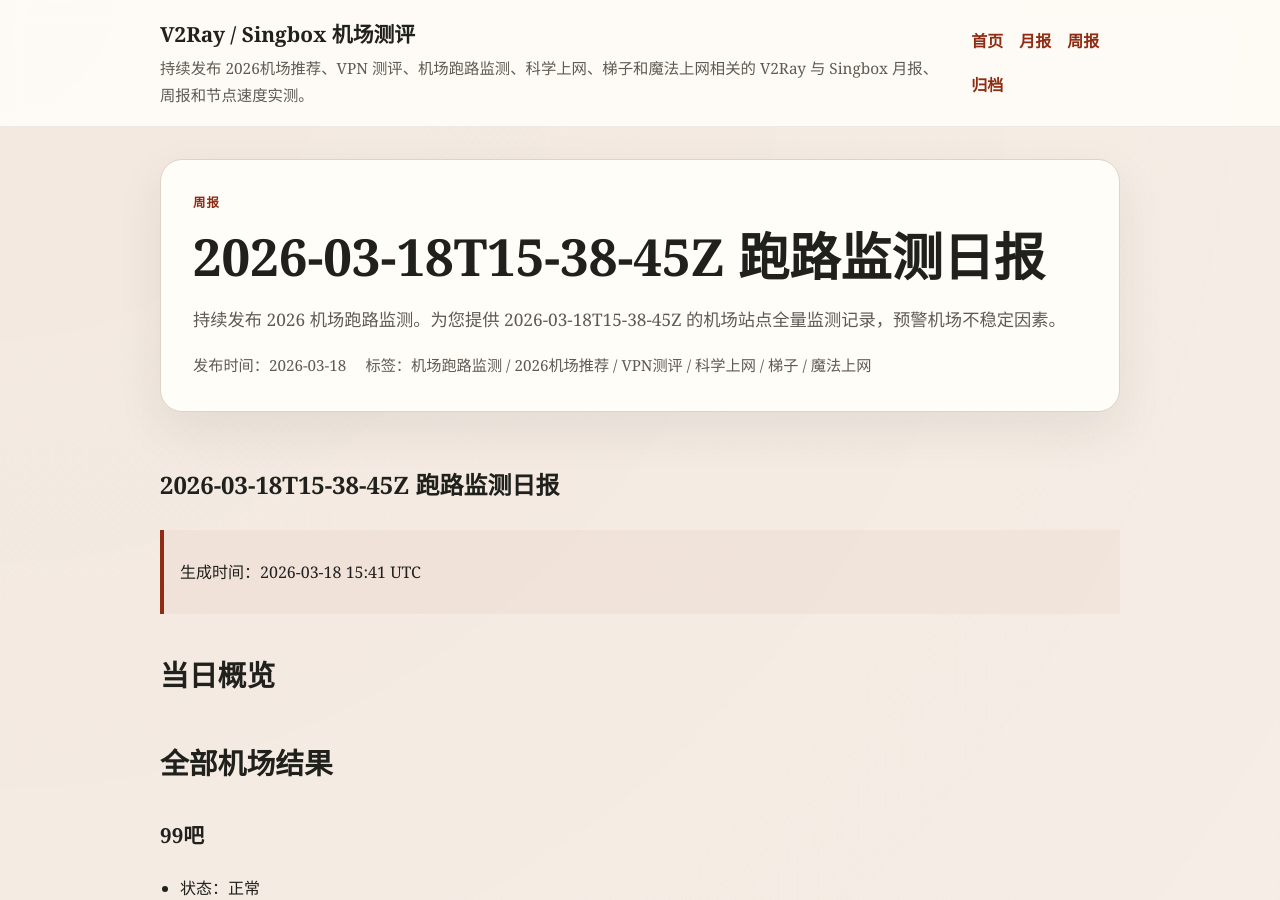
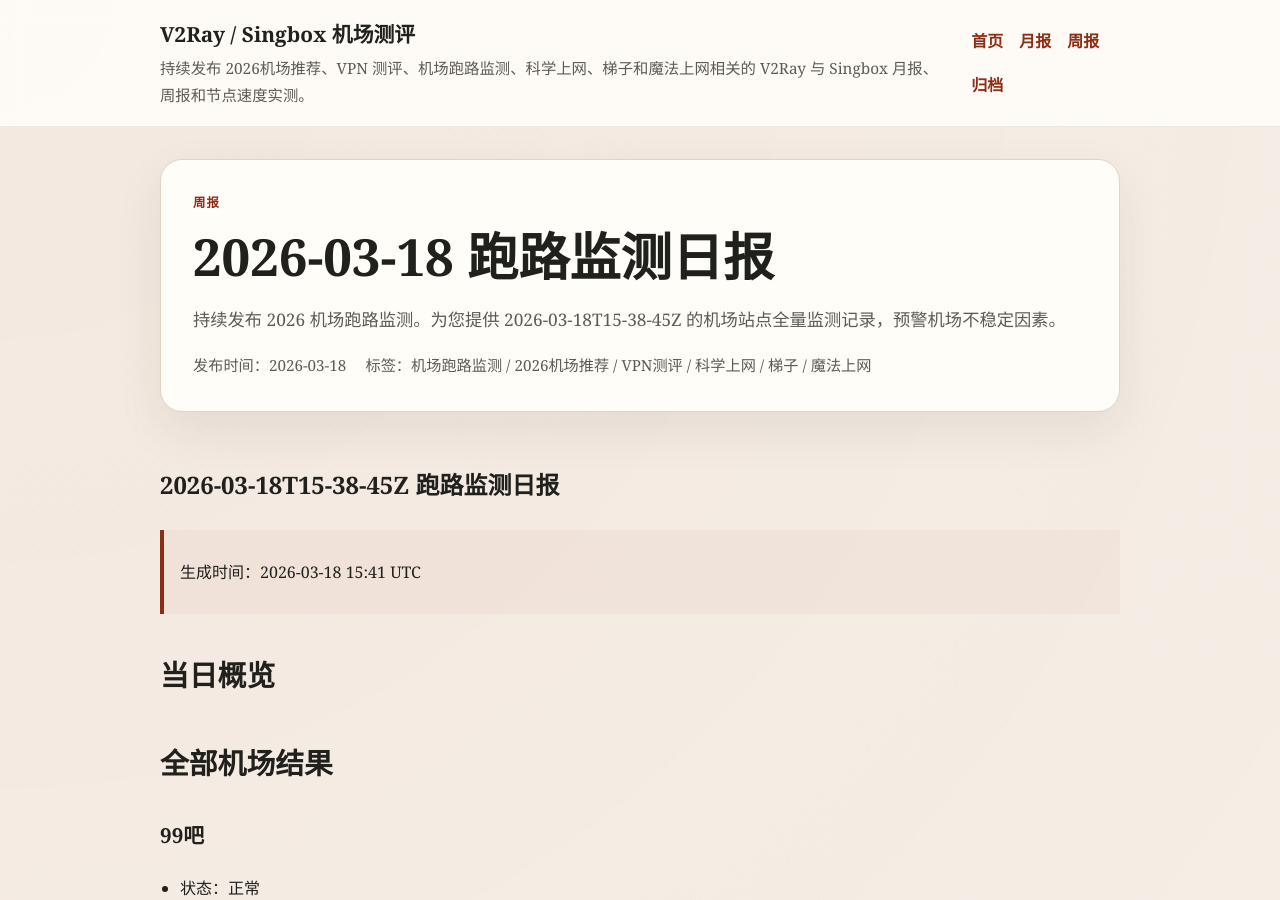
Before and after one commit to newkaiwen92-sudo/2026_v2ray_singbox_Test, a Jekyll site: the page built from _posts/2026-03-18-机场监测、跑路检查.md, in a window 1280 px wide and 900 px high. Built offline with Jekyll 4.4.1, drawn with Linux system fonts in a browser that asks for light colours.

Commit message:
fix: beautify title and simplify weekly filter

```diff
--- a/_posts/2026-03-18-机场监测、跑路检查.md
+++ b/_posts/2026-03-18-机场监测、跑路检查.md
@@ -1,6 +1,6 @@
 ---
 layout: post
-title: "2026-03-18T15-38-45Z 跑路监测日报"
+title: "2026-03-18 跑路监测日报"
 description: "持续发布 2026 机场跑路监测。为您提供 2026-03-18T15-38-45Z 的机场站点全量监测记录，预警机场不稳定因素。"
 monitor_date: "2026-03-18T15-38-45Z"
 author: "newkaiwen92-sudo"
```
Also changed, not shown: weekly.md (+1 -1 lines).
